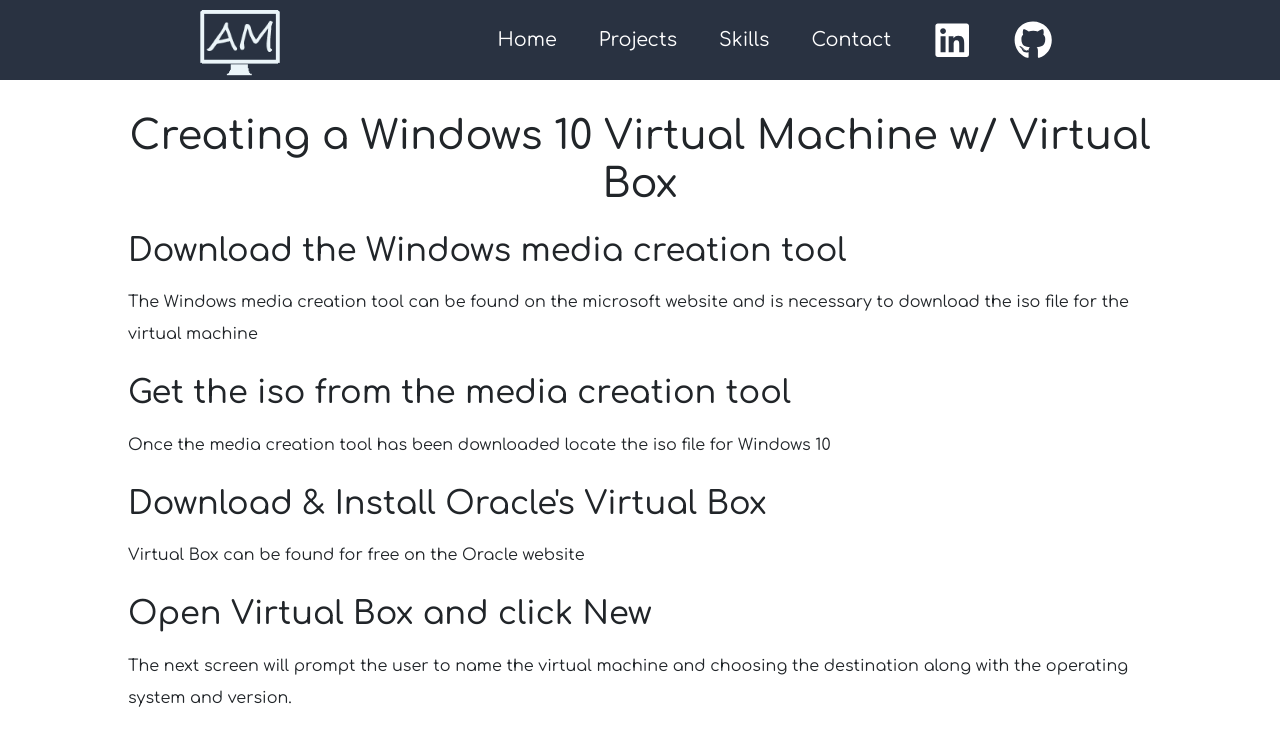
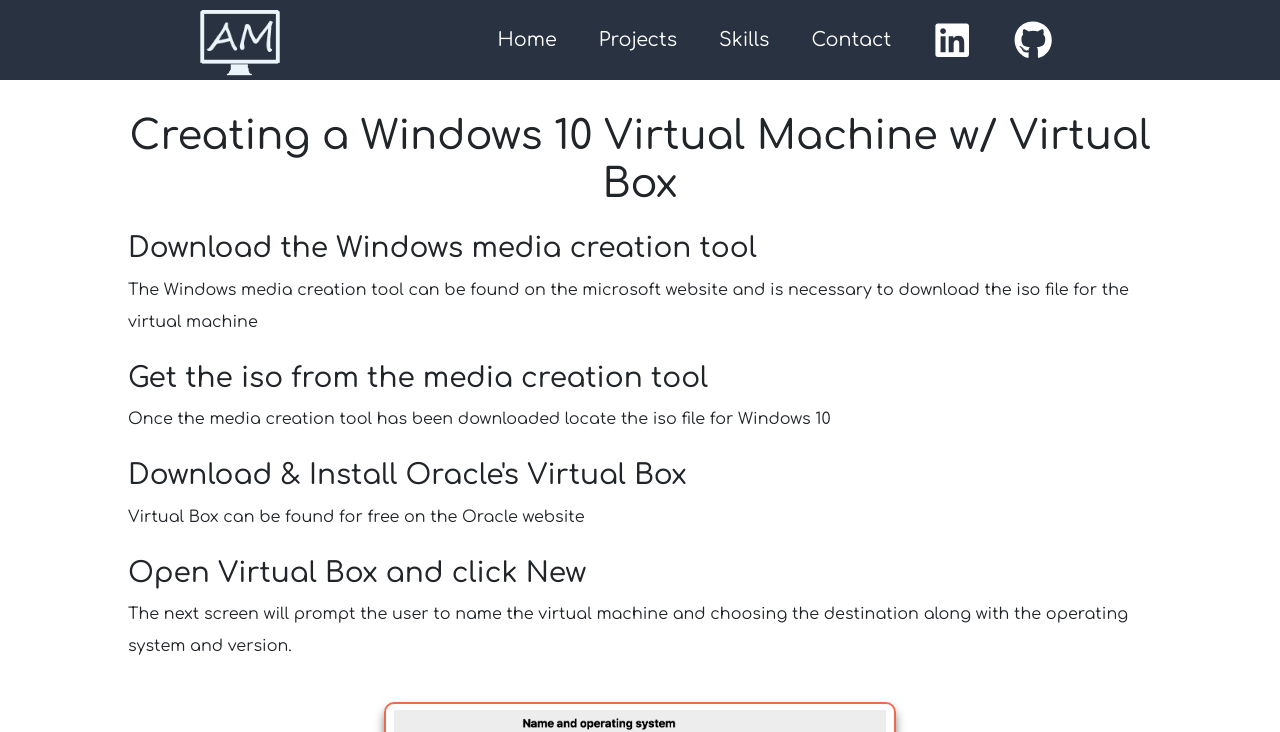
Before and after one commit to adrian-em94/portfolio_web, a React (Create React App) app: page /VirtualBox in a window 1280 px wide. Shown: the top 732 px of the page. Built offline with nearby package versions, Linux system fonts and the light colour scheme.

Commit message:
adjusted fonts

```diff
--- a/src/components/Contact/ContactSection.css
+++ b/src/components/Contact/ContactSection.css
@@ -14,7 +14,7 @@
   justify-content: center;
   display: flex;
   flex-basis: 80%;
-  height: 80vh;
+  height: fit-content;
 }
 
 .leftForm {
@@ -92,3 +92,37 @@
   border-radius: 2em;
   box-shadow: 0px 7px 10px rgba(0, 0, 0, 0.5);
 }
+
+@media screen and (max-width: 1200px) {
+  .leftForm > section {
+    width: 90%;
+  }
+
+  .rightForm > section {
+    width: 90%;
+  }
+}
+
+@media screen and (max-width: 1087px) {
+  .leftForm > section {
+    width: 95%;
+  }
+
+  .rightForm > section {
+    width: 95%;
+  }
+}
+
+@media screen and (max-width: 987px) {
+  .innercontainer {
+    flex-direction: column;
+  }
+
+  .leftForm > section {
+    width: 80%;
+  }
+
+  .rightForm > section {
+    width: 80%;
+  }
+}
--- a/src/components/VirtualBoxSection.js
+++ b/src/components/VirtualBoxSection.js
@@ -15,23 +15,23 @@ function VirtualBoxSection() {
             <div className='vb_container'>
                 <h1>Creating a Windows 10 Virtual Machine w/ Virtual Box</h1>
 
-                <h2>Download the Windows media creation tool</h2>
+                <h3>Download the Windows media creation tool</h3>
 
                 <p>The Windows media creation tool can be found on the microsoft website
                     and is necessary to download the iso file for the virtual machine
                 </p>
 
-                <h2>Get the iso from the media creation tool</h2>
+                <h3>Get the iso from the media creation tool</h3>
 
                 <p>Once the media creation tool has been downloaded locate the iso file
                     for Windows 10
                 </p>
 
-                <h2>Download & Install Oracle's Virtual Box</h2>
+                <h3>Download & Install Oracle's Virtual Box</h3>
 
                 <p>Virtual Box can be found for free on the Oracle website</p>
 
-                <h2>Open Virtual Box and click New</h2>
+                <h3>Open Virtual Box and click New</h3>
 
                 <p>The next screen will prompt the user to name the virtual machine
                     and choosing the destination along with the operating system and version.
@@ -85,7 +85,7 @@ function VirtualBoxSection() {
                     />
                 </div>
 
-                <h2>Choose the file location and size</h2>
+                <h3>Choose the file location and size</h3>
 
                 <div className='image_with_caption'>
                     <ImageItem
@@ -97,11 +97,11 @@ function VirtualBoxSection() {
 
                 <p>Click Create</p>
 
-                <h2>Now to start the virtual machine</h2>
+                <h3>Now to start the virtual machine</h3>
 
                 <p>Click start on the newly created virtual machine</p>
 
-                <h2>Select the iso location</h2>
+                <h3>Select the iso location</h3>
 
                 <div className='image_with_caption'>
                     <ImageItem
```
